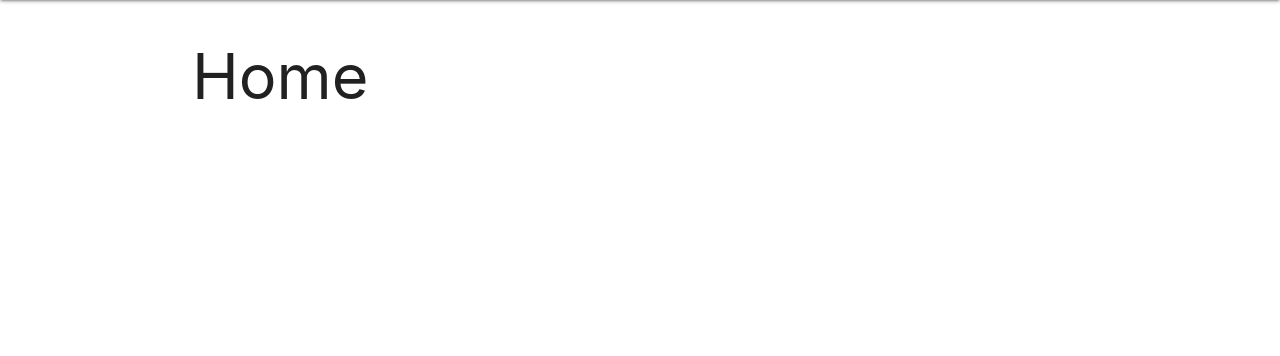
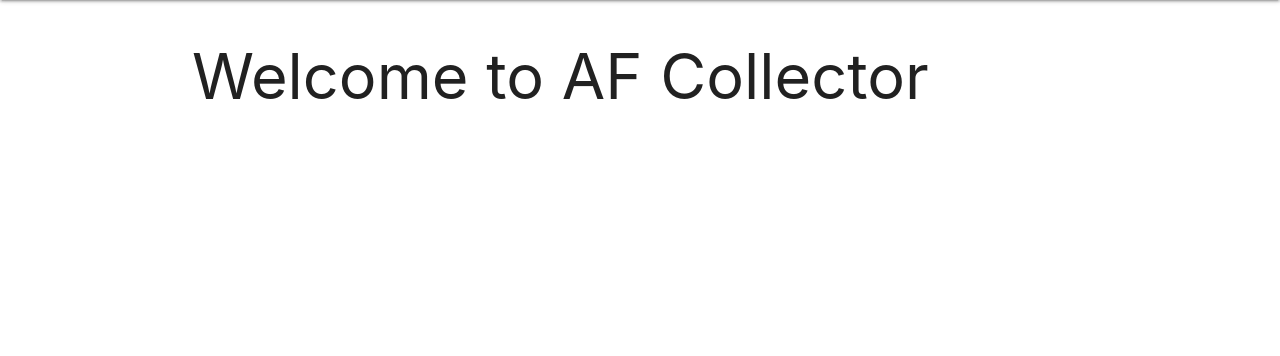
Before and after one commit to lamekammi/anime-figure-collection, a Django app: page / in a window 1280 px wide. Shown: the part 64-420 px from the top of the page. Run offline with Django 3.2, Linux system fonts and the light colour scheme.

Commit message:
Changing home msg

```diff
--- a/main_app/templates/home.html
+++ b/main_app/templates/home.html
@@ -1,6 +1,6 @@
 {% extends 'base.html' %}
 {% block content %}
 
-<h1>Home</h1>
+<h1>Welcome to AF Collector</h1>
 
 {% endblock %}
```
